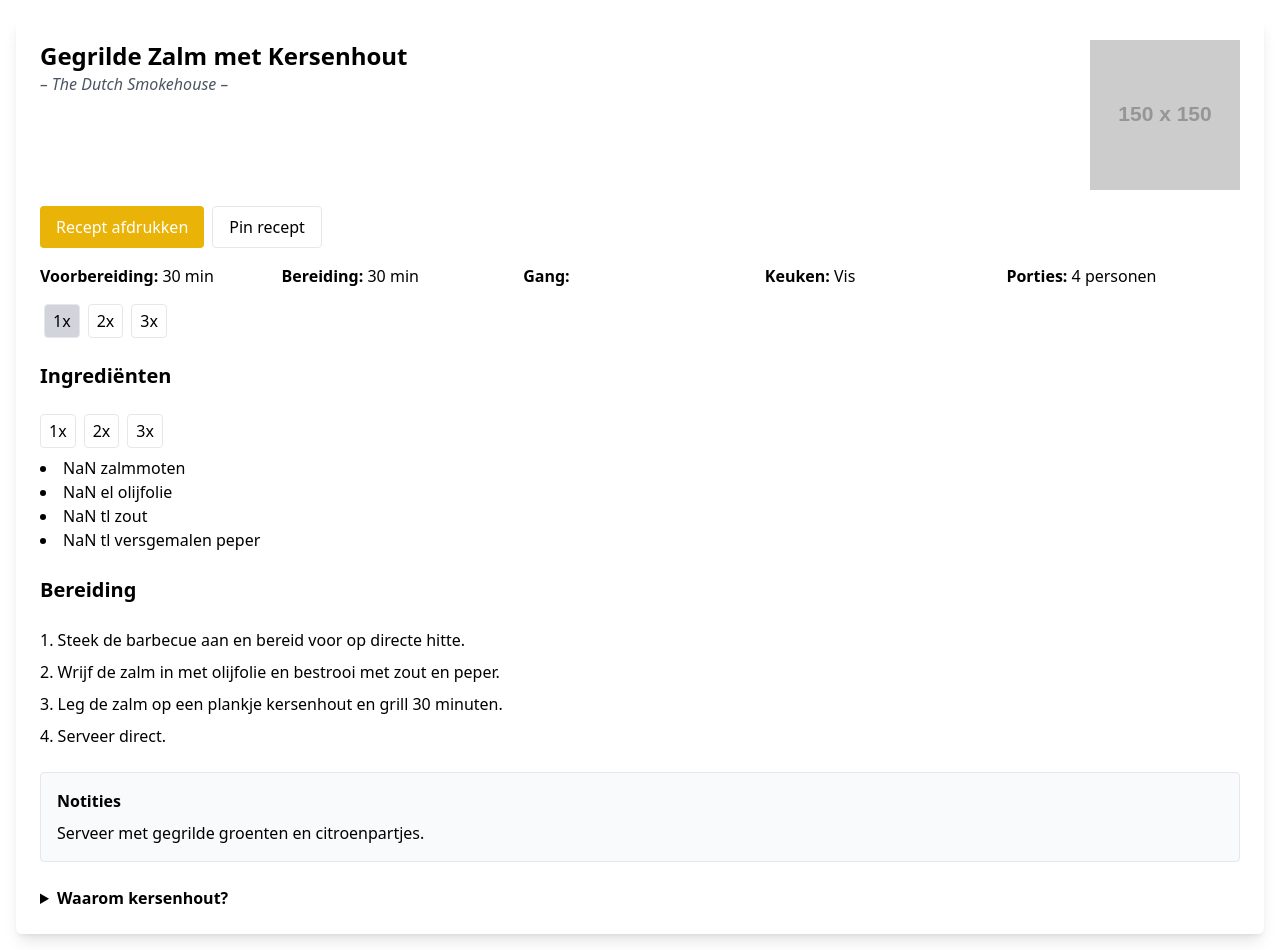
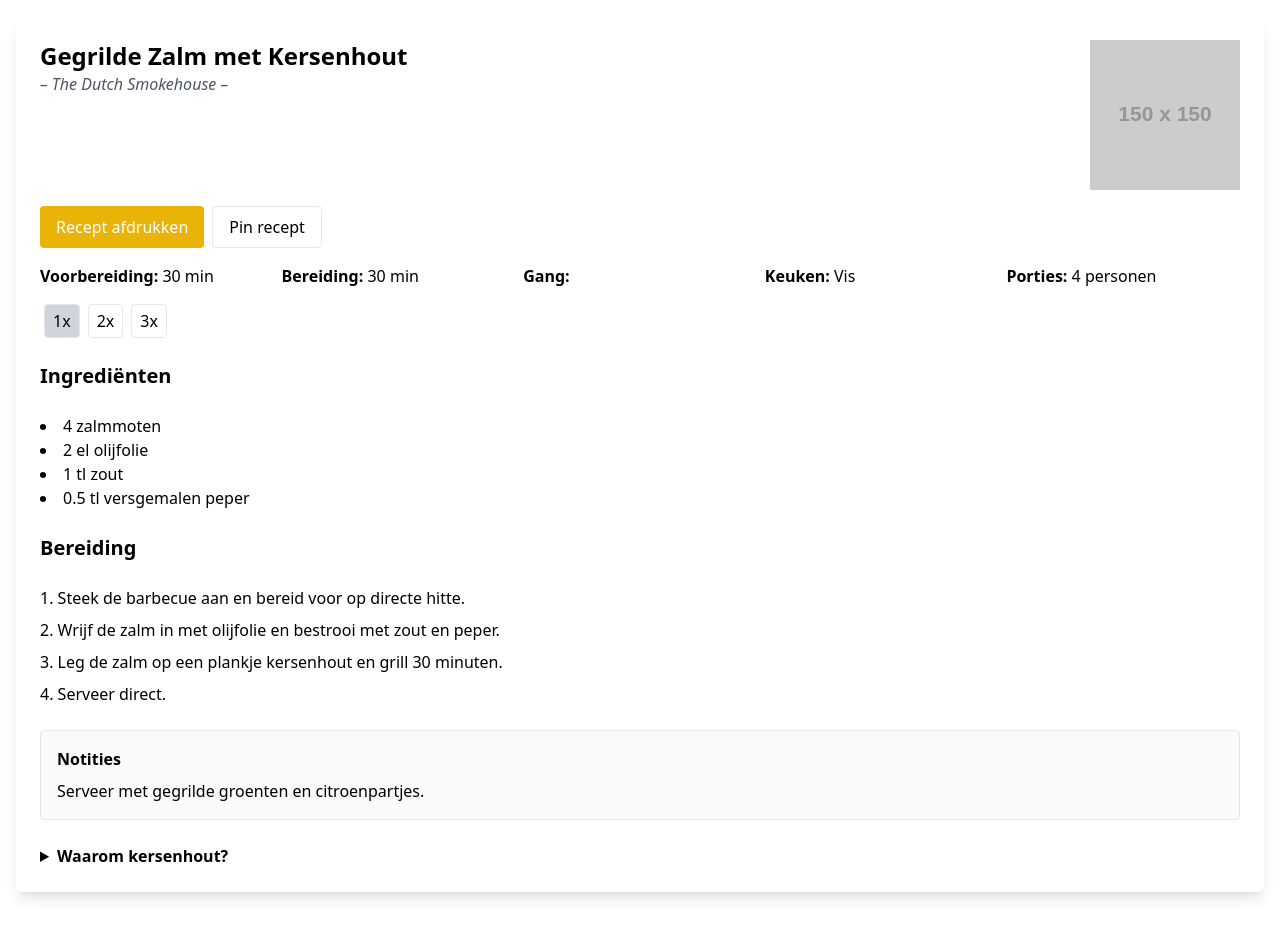
Before and after one commit to sylviazw/receptgenerator, a React (Create React App) app: page / in a window 1280 px wide. After the commit the page ends 908 px from the top, so only its background shows below. Built offline with nearby package versions, Linux system fonts and the light colour scheme; the HTML template or start-up script is replaced by a standard one.

Commit message:
Handle optional amounts in IngredientList

```diff
--- a/src/components/IngredientList.jsx
+++ b/src/components/IngredientList.jsx
@@ -1,25 +1,31 @@
-function IngredientList({ ingredients, scaleFactor, setScaleFactor }) {
+function IngredientList({ ingredients, scale = 1, setScale }) {
   const multiples = [1, 2, 3];
 
   return (
     <div className="mt-6">
+      {setScale && (
         <div className="flex space-x-2 mb-2">
           {multiples.map((m) => (
             <button
               key={m}
-            onClick={() => setScaleFactor(m)}
-            className={`px-2 py-1 border rounded ${scaleFactor === m ? 'bg-gray-200' : ''}`}
+              onClick={() => setScale(m)}
+              className={`px-2 py-1 border rounded ${scale === m ? 'bg-gray-200' : ''}`}
             >
               {m}x
             </button>
           ))}
         </div>
+      )}
       <ul className="list-disc list-inside">
-        {ingredients.map((ing, idx) => (
+        {ingredients.map((ing, idx) => {
+          const hasAmount = ing.amount !== undefined && ing.amount !== null && ing.amount !== '';
+          const amount = hasAmount ? Number(ing.amount) * scale : null;
+          return (
             <li key={idx}>
-            {ing.amount * scaleFactor} {ing.unit} {ing.name}
+              {hasAmount ? `${amount} ${ing.unit}` : ing.unit} {ing.name}
             </li>
-        ))}
+          );
+        })}
       </ul>
     </div>
   );
```
Lines whose indentation alone changed are shown as unchanged.
